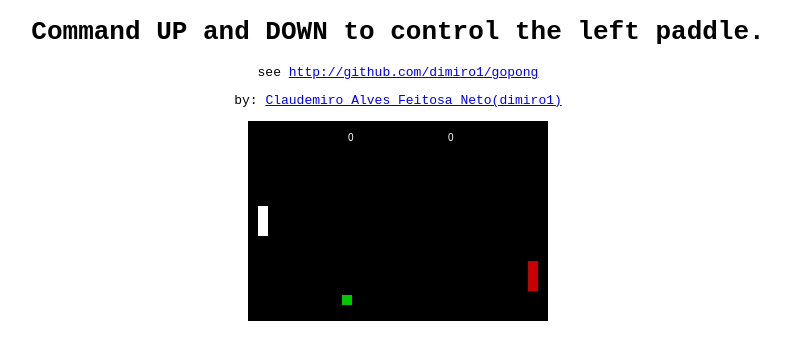
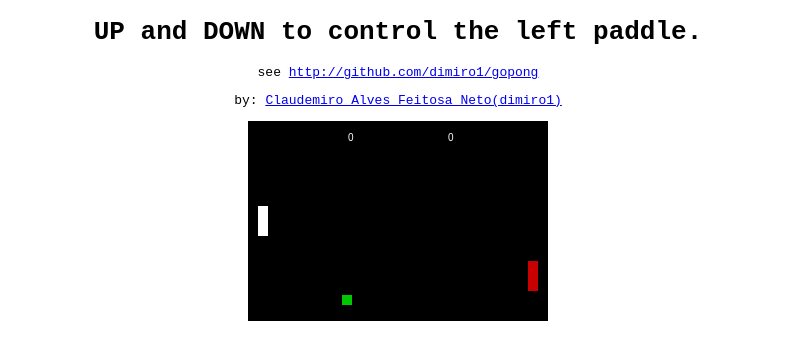
Before and after one commit to dimiro1/gopong, a plain HTML site: page index.html in a window 1280 px wide. Shown: the whole page, without its empty margins (242-1032 px from the left). Drawn offline with Linux system fonts and the light colour scheme.

Commit message:
Update index.html
Fixed the message

```diff
--- a/index.html
+++ b/index.html
@@ -12,7 +12,7 @@
 </head>
 <body>
   <h1>
-	Command UP and DOWN to control the left paddle.
+	UP and DOWN to control the left paddle.
   </h1>
   <p>see <a href="http://github.com/dimiro1/gopong">http://github.com/dimiro1/gopong</a></p>
   <p>by: <a href="http://dimiro1.github.io">Claudemiro Alves Feitosa Neto(dimiro1)</a></p>
```
